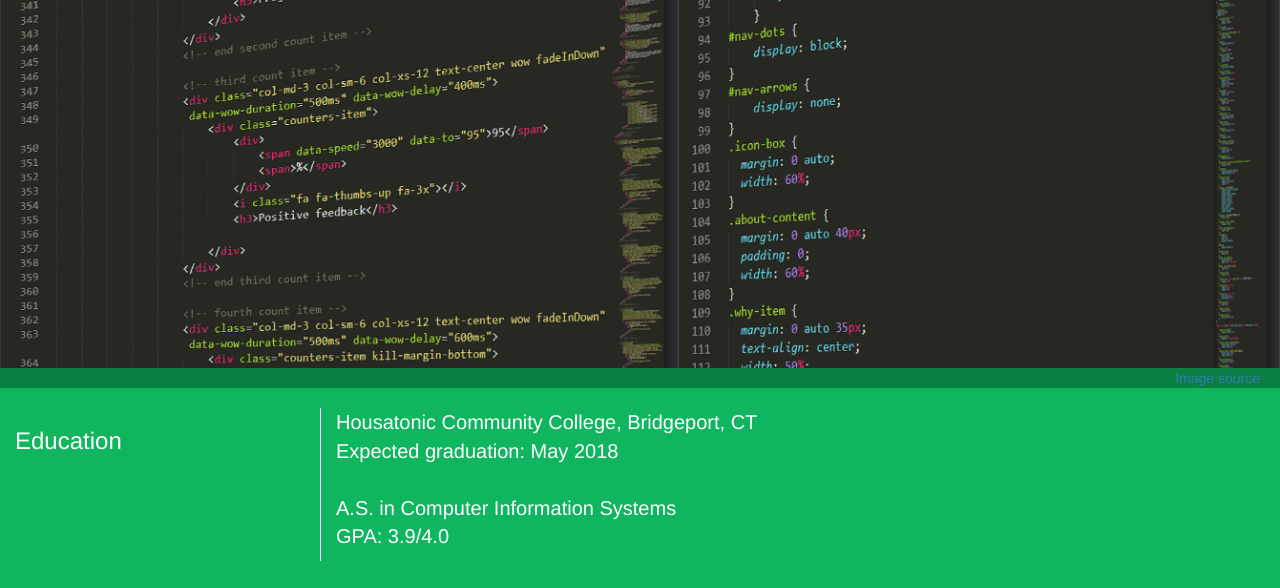
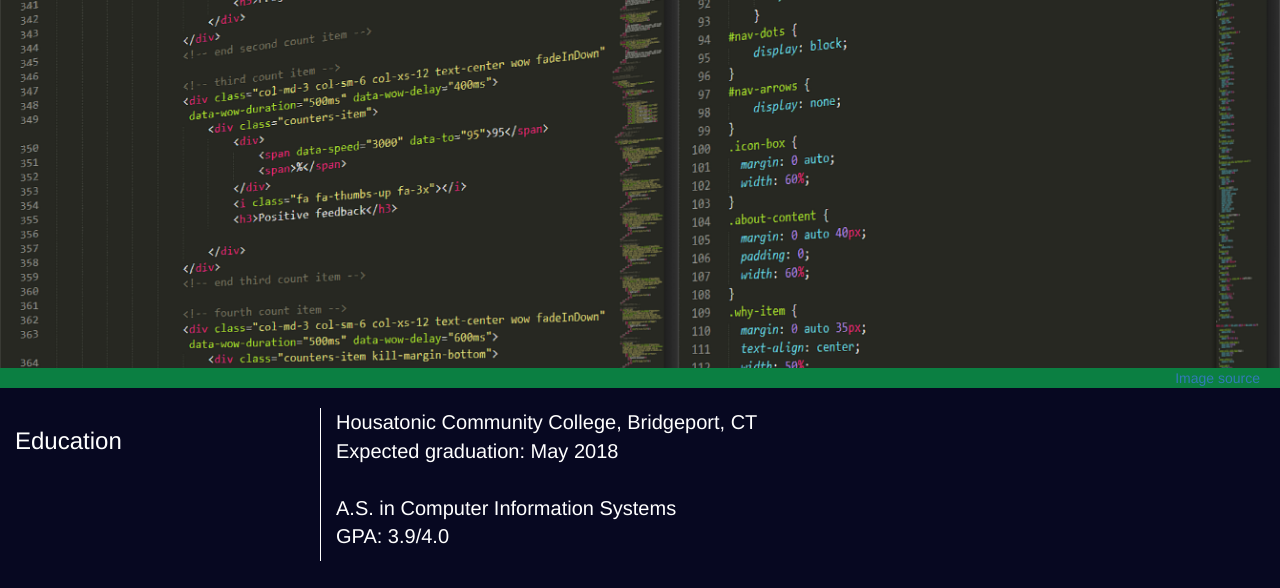
Before and after one commit to msaei/msaei.github.io, a plain HTML site: page index.html in a window 1280 px wide. Shown: the part 182-770 px from the top of the page. Drawn offline with nearby package versions, Linux system fonts and the light colour scheme.

Commit message:
background color changed

```diff
--- a/css/stylesheet.css
+++ b/css/stylesheet.css
@@ -65,7 +65,7 @@ h1 {
 #honors,
 #contact,
 #skills {
-    background-color: #10B55F;
+    background-color: #070821;
     color: white;
     font-size: 20px;
     margin-top: -10px;
```
